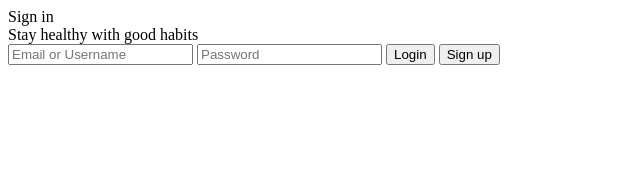
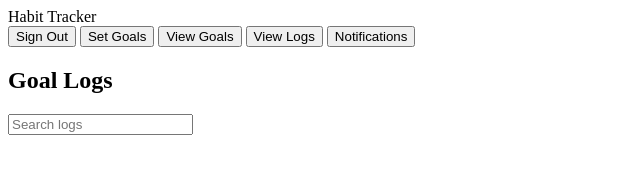
Before and after one commit to C-L-South/Test, a plain HTML site: page index.html in a window 1280 px wide. Shown: the whole page, without its empty margins (0-640 px from the left). Drawn offline with Linux system fonts and the light colour scheme.

Commit message:
Update index.html

```diff
--- a/index.html
+++ b/index.html
@@ -1,18 +1,29 @@
 <!DOCTYPE html>
-<html>
+<html lang="en">
 <head>
+  <meta charset="UTF-8">
   <meta name="viewport" content="width=device-width, initial-scale=1.0">
-  <title>Login Page</title>
+  <title>Goal Logs</title>
+
+
 </head>
 <body>
-  <div class="container">
-    <div class="header">Sign in</div>
-    <div class="subtitle">Stay healthy with good habits</div>
-    <input type="text" class="input-field username" id="username" placeholder="Email or Username">
-    <input type="password" class="input-field password" id="password" placeholder="Password">
-    <button class="button login-button" id="loginBtn">Login</button>
-    <button class="button signup-button" id="signupBtn">Sign up</button>
+  <div class="header">
+    <div class="website" id="HabitTracker">Habit Tracker</div>
+    <button class="signout" id="signOutBtn">Sign Out</button>
+    <button class="goalsetting" id="goalSettingBtn">Set Goals</button>
+    <button class="goalviewing" id="goalViewingBtn">View Goals</button>
+    <button class="goallog" id="goalLogBtn">View Logs</button>
+    <button class="notifications" id="notificationBtn">Notifications</button>
 </div>
+  <div class="box" id="goalLogContainer">
+    <h2 class="title">Goal Logs</h2>
+    <input class="searchbar" type="search" id="searchBar" placeholder="Search logs"/>
+    <div class="text" id="goalLogs"></div>
+  </div>
 
+  <script src="https://www.gstatic.com/firebasejs/9.15.0/firebase-app-compat.js"></script>
+  <script src="https://www.gstatic.com/firebasejs/9.15.0/firebase-auth-compat.js"></script>
+  <script src="https://www.gstatic.com/firebasejs/9.15.0/firebase-firestore-compat.js"></script>
 </body>
 </html>
```
